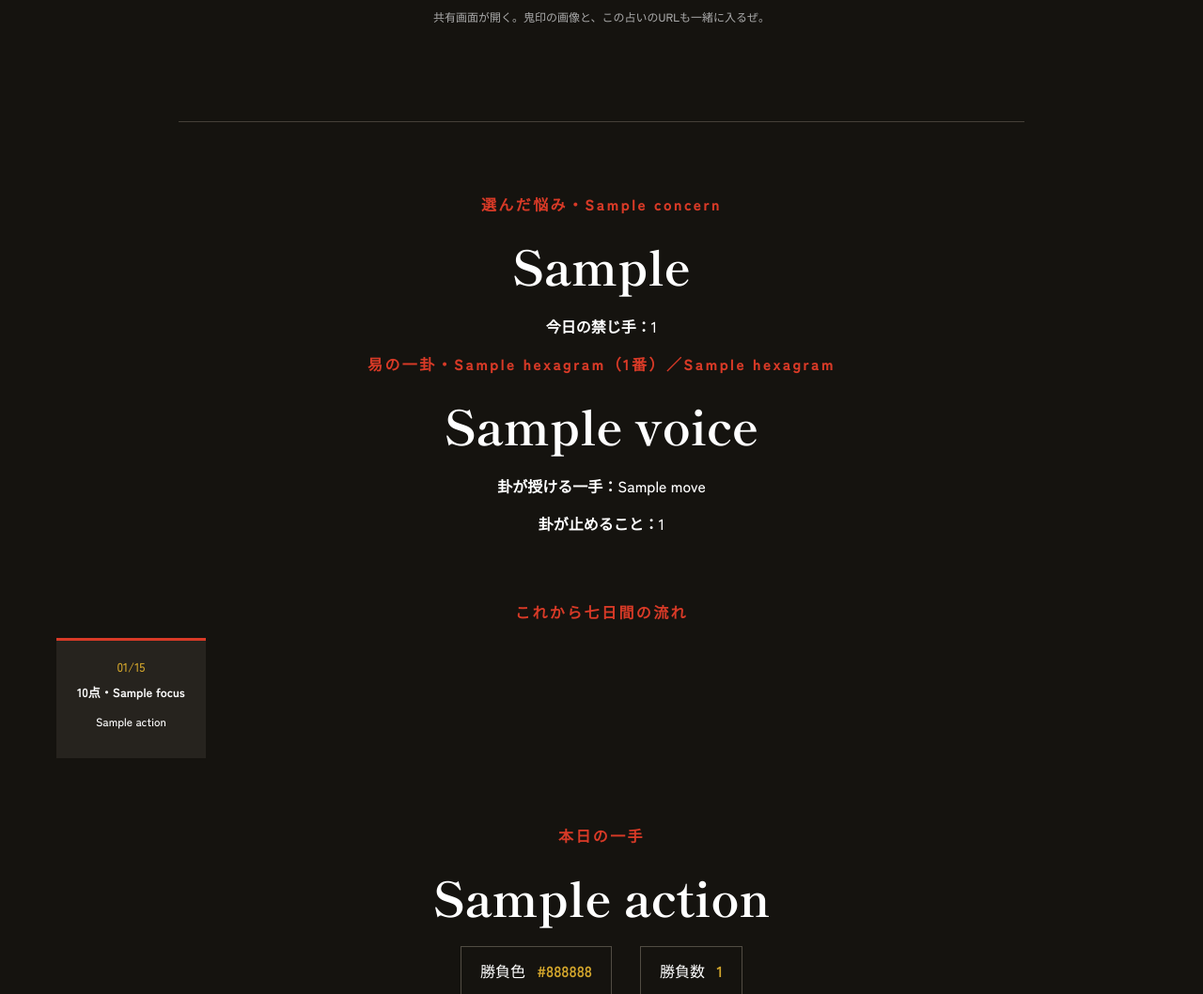
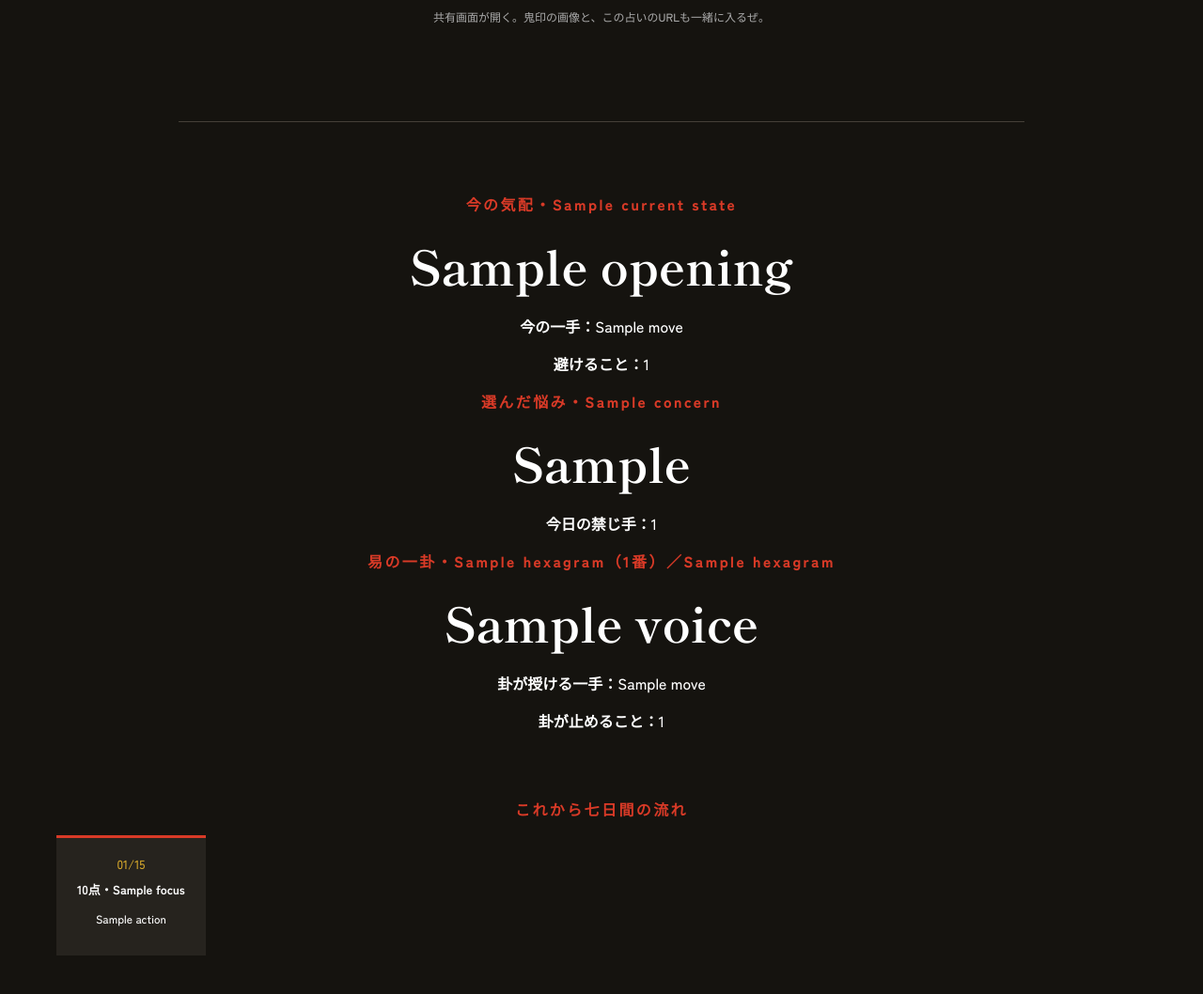
Before and after one commit to hayato861/omae-fortune, a Flask app: template yokai_fortune/templates/result.html in a window 1280 px wide. Shown: the part 1384-2442 px from the top of the page at 94% size. Run offline with Flask 3, Linux system fonts and the light colour scheme; the template is opened without the code that fills it: most values are stand-ins (such as "Sample title", 1, 10 or a date in 2020).

Commit message:
Use current state in fortune readings

```diff
--- a/app.py
+++ b/app.py
@@ -34,6 +34,13 @@ CONCERNS = {
     "money": {"label": "銭", "opening": "銭は欲の鏡だ。稼ぎ方より、何に怯えて使うかに性根が出る。", "move": "今月の固定費を一つ見直し、残す金の行き先を先に決めろ", "avoid": "不安を消すためだけの衝動買い", "moves": ["今月の固定費を一つ見直し、残す金の行き先を先に決めろ", "買う前に三つ比べ、値段より長く使えるかで決めろ", "小さな漏れを一つ止め、その分を先取りで残せ"], "avoids": ["不安を消すためだけの衝動買い", "人に見栄を張るための分不相応な出費", "安さだけを理由に、いらねえ物を増やすこと"]},
     "love": {"label": "恋", "opening": "惚れた相手の前じゃ、強みと弱みは同じ顔で現れやがる。", "move": "察してもらうのをやめ、望みを短い言葉で一つ伝えろ", "avoid": "返事を勝手に想像して先に傷つくこと", "moves": ["察してもらうのをやめ、望みを短い言葉で一つ伝えろ", "会いたいなら候補日を二つ出して、相手に選ばせろ", "相手の話を最後まで聞き、急いで結論を奪うな"], "avoids": ["返事を勝手に想像して先に傷つくこと", "昔の相手や誰かと比べて、今の縁を測ること", "試すような言い方で、本音を隠すこと"]},
     "life": {"label": "生き方", "opening": "道に迷うのは、道がねえからじゃない。捨てたくねえ道が多すぎるからだ。", "move": "今後三か月で守るものを一つだけ紙に書け", "avoid": "全部を同時に立て直そうとすること", "moves": ["今後三か月で守るものを一つだけ紙に書け", "明日の自分を楽にする小さな習慣を一つ始めろ", "役目を終えた予定か物を一つ手放し、余白を作れ"], "avoids": ["全部を同時に立て直そうとすること", "人の正解を借りて、自分の本音を後回しにすること", "疲れを無視して、根性だけで押し切ること"]},
+}
+CURRENT_STATES = {
+    "decide": {"label": "決めたいことがある", "opening": "腹の中では、もう答えの輪郭が見えてやがる。", "move": "候補を二つまで絞り、期限を決めろ", "avoid": "正解を探し続けて決断を先延ばしにすること"},
+    "tired": {"label": "疲れている", "opening": "運が悪いんじゃねえ。まず燃料が足りてねえ。", "move": "今日ひとつだけ予定を減らし、眠る準備をしろ", "avoid": "疲れたまま大事な結論を出すこと"},
+    "stuck": {"label": "人間関係で引っかかっている", "opening": "相手の言葉より、てめえが飲み込んだ一言が残ってやがる。", "move": "事実と想像を紙に分けて書け", "avoid": "返事のない理由を勝手に決めつけること"},
+    "hesitating": {"label": "動きたいけど迷っている", "opening": "止まっているようで、てめえはもう助走を始めてる。", "move": "十分で終わる小さな一手から始めろ", "avoid": "いきなり人生ごと変えようとすること"},
+    "clear": {"label": "特に悩みはない", "opening": "余白がある日は、思いがけねえ声を拾える。", "move": "普段なら選ばねえ小さな行動を一つ試せ", "avoid": "何もねえ日を無駄だと決めること"},
 }
 
 HEXAGRAM_NAMES = (
@@ -254,9 +261,9 @@ def premium_oni_type(name: str, birthday: str) -> dict[str, str]:
     }
 
 
-def hexagram_reading(name: str, birthday: str, concern: str, target_date: date | None = None) -> dict[str, str | int]:
+def hexagram_reading(name: str, birthday: str, concern: str, target_date: date | None = None, state: str = "clear") -> dict[str, str | int]:
     target_date = target_date or date.today()
-    seed = hashlib.sha256(f"hex:{target_date.isoformat()}:{name.strip()}:{birthday}:{concern}".encode("utf-8")).digest()
+    seed = hashlib.sha256(f"hex:{target_date.isoformat()}:{name.strip()}:{birthday}:{concern}:{state}".encode("utf-8")).digest()
     index = int.from_bytes(seed[:4], "big") % len(HEXAGRAM_NAMES)
     line_index = seed[4] % len(HEXAGRAM_STAGES)
     voice, move, avoid = HEXAGRAM_GUIDANCE[index % len(HEXAGRAM_GUIDANCE)]
@@ -297,11 +304,11 @@ def daily_fortune(name: str, birthday: str, target_date: date | None = None) ->
     return fortune
 
 
-def premium_report(name: str, birthday: str, concern: str, target_date: date | None = None) -> dict[str, object]:
+def premium_report(name: str, birthday: str, concern: str, target_date: date | None = None, state: str = "clear") -> dict[str, object]:
     target_date = target_date or date.today()
     concern_data = CONCERNS.get(concern, CONCERNS["life"])
     concern_variant = int(hashlib.sha256(f"concern:{target_date.isoformat()}:{name.strip()}:{birthday}:{concern}".encode("utf-8")).hexdigest()[:8], 16) % 3
-    hexagram = hexagram_reading(name, birthday, concern, target_date)
+    hexagram = hexagram_reading(name, birthday, concern, target_date, state)
     oni = LIFE_PATHS[life_path_number(birthday)]
     complete = premium_oni_type(name, birthday)
     seven_days = []
@@ -335,7 +342,7 @@ def premium_report(name: str, birthday: str, concern: str, target_date: date | N
 
 @app.get("/")
 def index():
-    return render_template("index.html", today=date.today(), concerns=CONCERNS, concern="life")
+    return render_template("index.html", today=date.today(), concerns=CONCERNS, concern="life", current_states=CURRENT_STATES, state="clear")
 
 
 @app.get("/healthz")
@@ -363,6 +370,7 @@ def track_event():
 def fortune():
     name = request.form.get("name", "").strip()[:30]
     concern = request.form.get("concern", "life")
+    state = request.form.get("state", "clear")
     birthday_year = normalize_digits(request.form.get("birthday_year", "").strip())
     birthday_month = normalize_digits(request.form.get("birthday_month", "").strip())
     birthday_day = normalize_digits(request.form.get("birthday_day", "").strip())
@@ -373,7 +381,7 @@ def fortune():
         birthday_is_valid = date.fromisoformat(birthday) <= date.today()
     except ValueError:
         birthday_is_valid = False
-    if not name or not birthday_is_valid or concern not in CONCERNS:
+    if not name or not birthday_is_valid or concern not in CONCERNS or state not in CURRENT_STATES:
         return render_template(
             "index.html",
             today=date.today(),
@@ -385,10 +393,12 @@ def fortune():
             birthday_day=birthday_day,
             concern=concern,
             concerns=CONCERNS,
+            current_states=CURRENT_STATES,
+            state=state,
         ), 400
     analytics_logger.info(json.dumps({"event": "fortune_completed"}, ensure_ascii=False))
     fortune_result = daily_fortune(name, birthday)
-    report = premium_report(name, birthday, concern)
+    report = premium_report(name, birthday, concern, state=state)
     fortune_result.update(
         concern=report["concern"],
         concern_key=concern,
@@ -396,6 +406,7 @@ def fortune():
         concern_avoid=report["avoid"],
         seven_days=report["seven_days"],
         hexagram=report["hexagram"],
+        current_state=CURRENT_STATES[state],
     )
     return render_template(
         "result.html",
--- a/build_pages.py
+++ b/build_pages.py
@@ -4,7 +4,7 @@ import json
 import shutil
 from pathlib import Path
 
-from app import CONCERNS, DAY_DETAILS, FORTUNES, HEXAGRAM_GUIDANCE, HEXAGRAM_NAMES, HEXAGRAM_STAGES, LIFE_PATHS, ONI_ASPECTS, app
+from app import CONCERNS, CURRENT_STATES, DAY_DETAILS, FORTUNES, HEXAGRAM_GUIDANCE, HEXAGRAM_NAMES, HEXAGRAM_STAGES, LIFE_PATHS, ONI_ASPECTS, app
 
 
 BACKEND_ORIGIN = "https://omae-fortune.onrender.com"
@@ -39,13 +39,13 @@ def build() -> Path:
     (OUTPUT / "index.html").write_text(html, encoding="utf-8")
 
     with app.test_client() as client:
-        result_html = client.post("/fortune", data={"name": "小便小僧", "birthday": "1990-01-01"}).text
+        result_html = client.post("/fortune", data={"name": "小便小僧", "birthday": "1990-01-01", "state": "clear"}).text
     result_html = result_html.replace('href="/static/', 'href="static/').replace('src="/static/', 'src="static/')
     result_html = result_html.replace('data-card-image="/static/', 'data-card-image="static/')
     result_html = result_html.replace('href="/premium"', f'href="{BACKEND_ORIGIN}/premium"')
     result_html = result_html.replace('href="/"', 'href="./"')
     result_html = result_html.replace('<body class="has-mobile-cta">', f'<body class="has-mobile-cta" data-backend-origin="{BACKEND_ORIGIN}" data-public-origin="{PAGES_ORIGIN}" data-static-result>')
-    data = json.dumps({"fortunes": FORTUNES, "days": DAY_DETAILS, "oni": LIFE_PATHS, "aspects": ONI_ASPECTS, "concerns": CONCERNS, "hexagrams": HEXAGRAM_NAMES, "hexagram_guidance": HEXAGRAM_GUIDANCE, "hexagram_stages": HEXAGRAM_STAGES}, ensure_ascii=False, separators=(",", ":"))
+    data = json.dumps({"fortunes": FORTUNES, "days": DAY_DETAILS, "oni": LIFE_PATHS, "aspects": ONI_ASPECTS, "concerns": CONCERNS, "current_states": CURRENT_STATES, "hexagrams": HEXAGRAM_NAMES, "hexagram_guidance": HEXAGRAM_GUIDANCE, "hexagram_stages": HEXAGRAM_STAGES}, ensure_ascii=False, separators=(",", ":"))
     result_html = result_html.replace('</body>', f'<script>window.FORTUNE_DATA={data};</script><script src="static/static-fortune.js?v=20260925"></script></body>')
     (OUTPUT / "result.html").write_text(result_html, encoding="utf-8")
     (OUTPUT / ".nojekyll").touch()
--- a/templates/index.html
+++ b/templates/index.html
@@ -46,6 +46,10 @@
       <select id="concern" name="concern" required>
         {% for key, item in concerns.items() %}<option value="{{ key }}"{% if concern == key %} selected{% endif %}>{{ item.label }}</option>{% endfor %}
       </select>
+      <label for="state">いまの状態</label>
+      <select id="state" name="state" required>
+        {% for key, item in current_states.items() %}<option value="{{ key }}"{% if state == key %} selected{% endif %}>{{ item.label }}</option>{% endfor %}
+      </select>
       <button type="submit"><span>無料で一喝される</span><b aria-hidden="true">→</b></button>
       <small>名と生まれ日はこの場の占いにしか使わぬ。あとに残して嗅ぎ回ったりもせぬ。</small>
     </form>
--- a/templates/result.html
+++ b/templates/result.html
@@ -49,6 +49,12 @@
       <p class="share-status" aria-live="polite"></p>
     </section>
     <div class="free-detail">
+      <section class="state-reading">
+        <p class="section-number">今の気配・{{ fortune.current_state.label }}</p>
+        <h2>{{ fortune.current_state.opening }}</h2>
+        <p><b>今の一手：</b>{{ fortune.current_state.move }}</p>
+        <p><b>避けること：</b>{{ fortune.current_state.avoid }}</p>
+      </section>
       <section class="concern-reading">
         <p class="section-number">選んだ悩み・{{ fortune.concern.label }}</p>
         <h2>{{ fortune.concern_move }}</h2>
--- a/yokai_fortune/templates/index.html
+++ b/yokai_fortune/templates/index.html
@@ -24,6 +24,7 @@
           <input name="birthday_day" inputmode="numeric" maxlength="2" pattern="[0-9]{1,2}" value="{{ birthday_day }}" placeholder="01" aria-label="生まれた日" data-date-part required><span>日</span>
         </div>
       </fieldset>
+      <label>いまの状態<select name="state" required>{% for key, item in current_states.items() %}<option value="{{ key }}"{% if state == key %} selected{% endif %}>{{ item[0] }}</option>{% endfor %}</select></label>
       <button>夜の帳をめくる　→</button>
     </form>
     {% if reading %}
--- a/yokai_fortune/templates/result.html
+++ b/yokai_fortune/templates/result.html
@@ -15,6 +15,7 @@
     </div>
     <blockquote>「{{ reading.advice }}」</blockquote>
     <p class="omen">今夜の兆し：{{ reading.omen }}つ。明日になれば、別のものが見える。</p>
+    <section class="state-reading"><p class="eyebrow">今の状態・{{ reading.state_label }}</p><p>{{ reading.state_message }}</p></section>
     <section class="reading-details">
       <details><summary><span>この妖怪の性質</span><strong>{{ reading.nature }}</strong><b>詳しく読む　＋</b></summary><p>{{ reading.nature_detail }}</p></details>
       <details><summary><span>今夜の気配</span><strong>{{ reading.sign }}</strong><b>詳しく読む　＋</b></summary><p>{{ reading.sign_detail }}</p></details>
```
Also changed, not shown: static/static-fortune.js (+10 -5 lines), tests/test_app.py (+10 -0 lines), tests/test_yokai.py (+11 -1 lines), yokai_fortune/app.py (+16 -5 lines).
